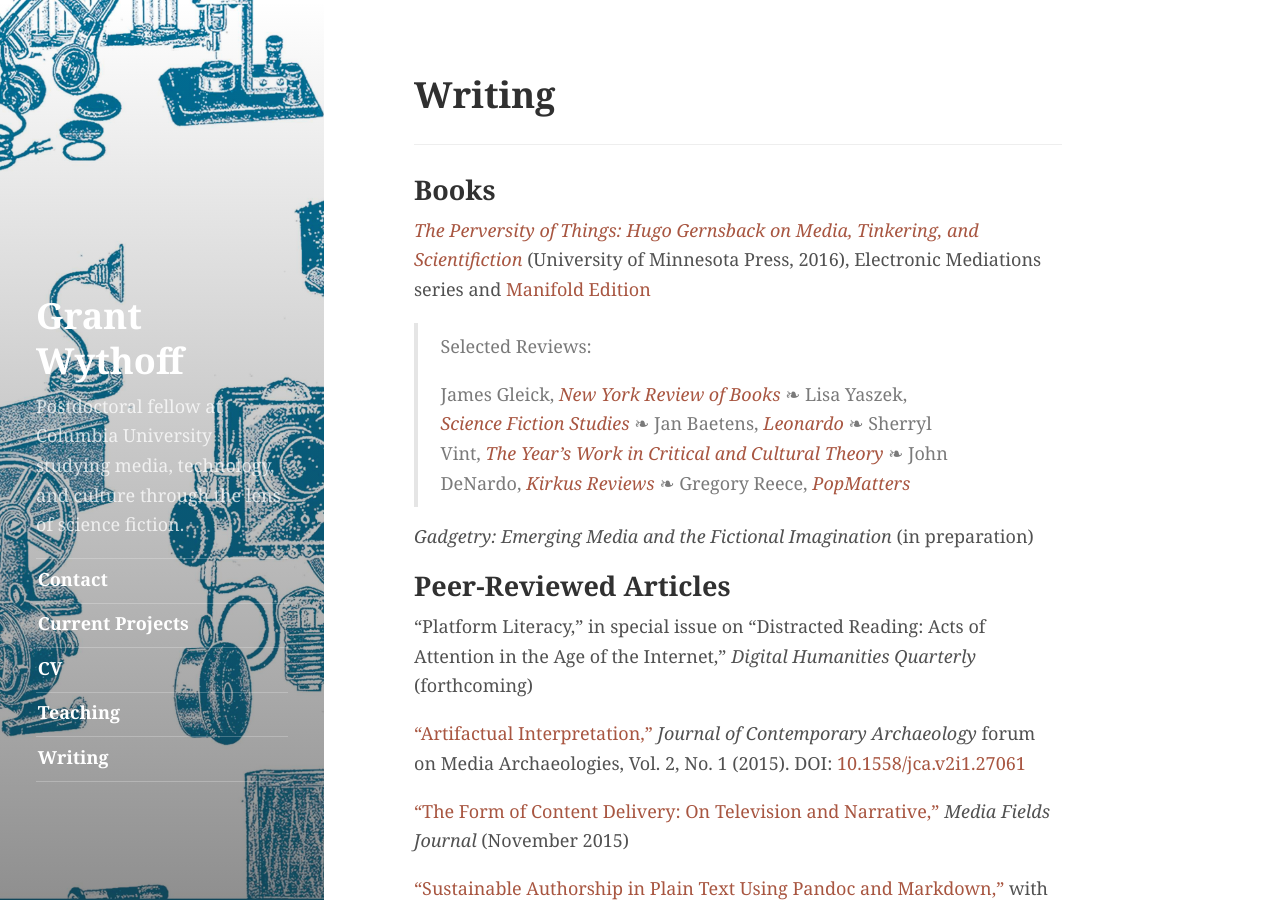
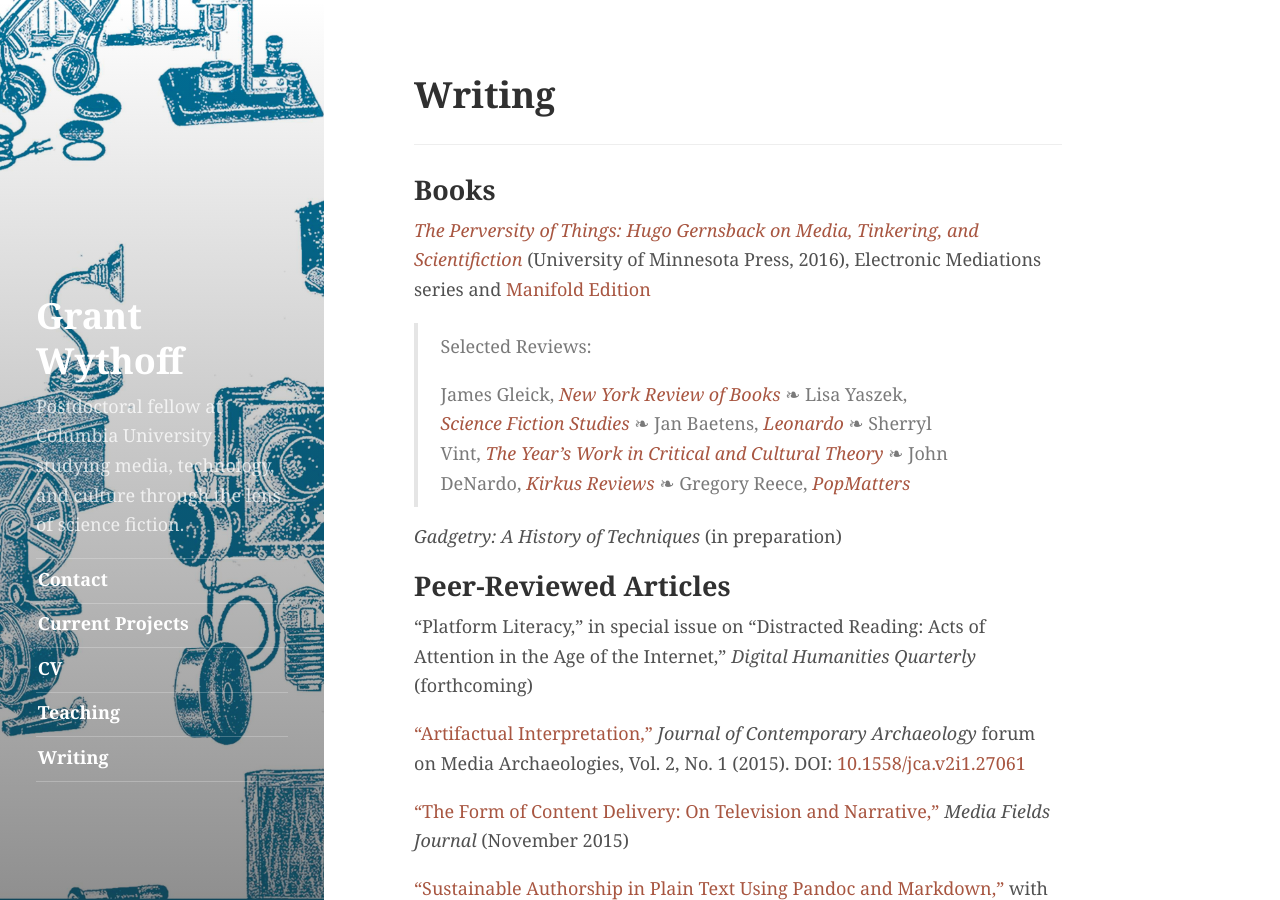
Before and after one commit to gwijthoff/wythoff.net, a Jekyll site: the page built from writing.md, in a window 1280 px wide and 900 px high. Built offline with Jekyll 4.4.1, drawn with Linux system fonts in a browser that asks for light colours.

Commit message:
changing Gadgetry subtitle

```diff
--- a/writing.md
+++ b/writing.md
@@ -15,7 +15,7 @@
 
 <!-- Angelo Paura, [*Motherboard Italy (Vice)*](https://motherboard.vice.com/it/article/profilo-hugo-gernsback-amazing-stories / https://medium.com/italia/hugo-gernsback-luomo-che-ci-ha-fatto-innamorare-del-futuro-ec2fb2fbeebf#.j9f1l9x5y) ❧ Aurelio Cianciotta, [*Neural*](http://neural.it/2017/05/edited-by-grant-wythoff-the-perversity-of-things-hugo-gernsback-on-media-tinkering-and-scientifiction/) -->
 
-_Gadgetry: Emerging Media and the Fictional Imagination_ (in preparation)
+_Gadgetry: A History of Techniques_ (in preparation)
 
 ## Peer-Reviewed Articles
 
```
